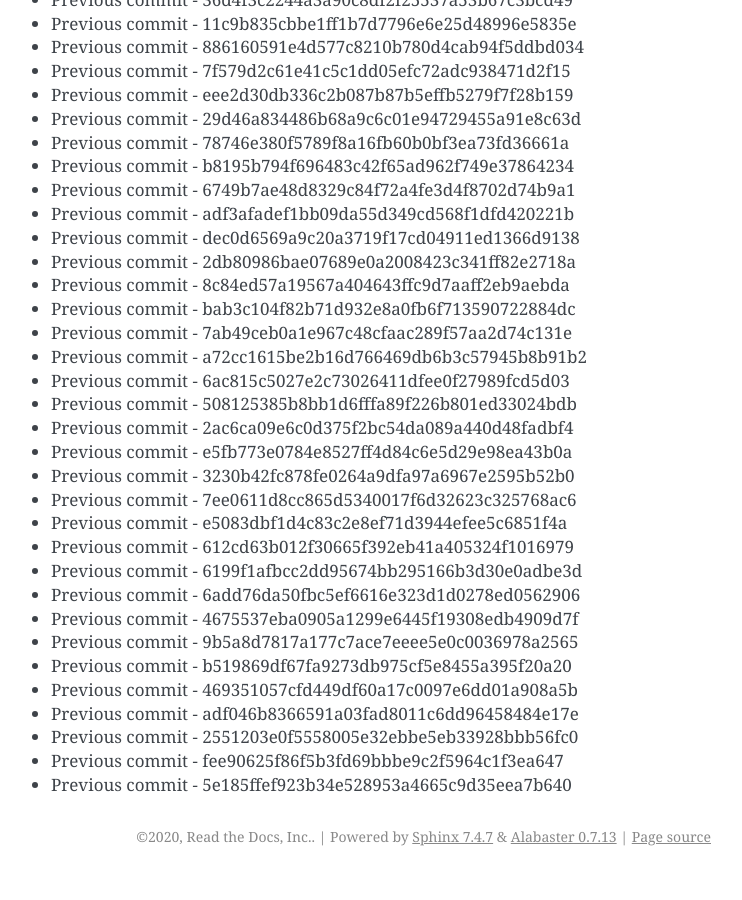
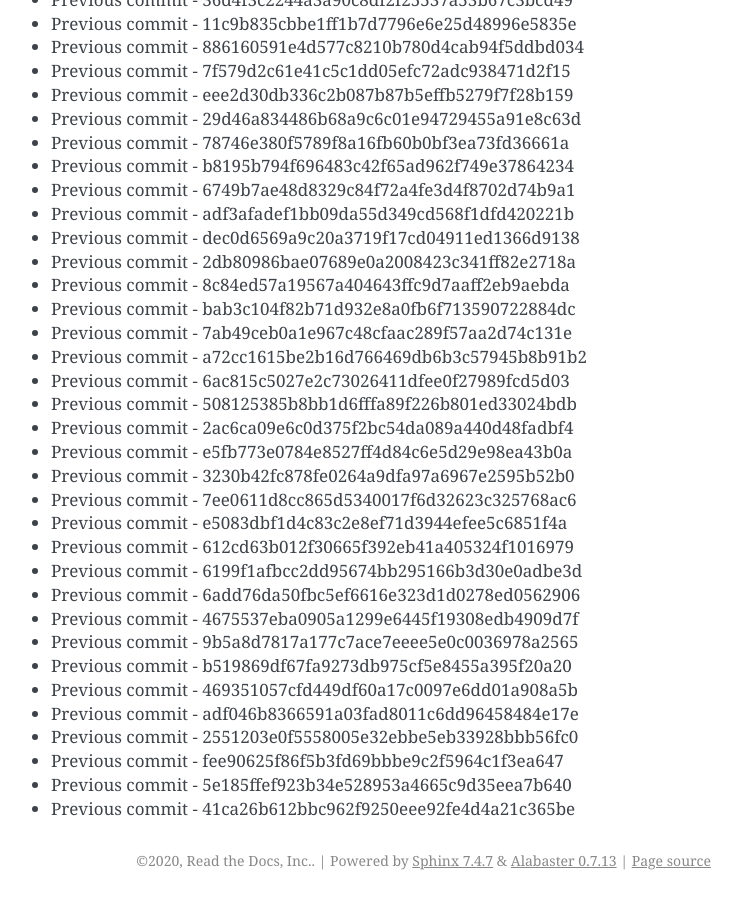
Before and after one commit to readthedocs/rtd-git-stresstest, a Sphinx documentation site: the page built from docs/updates.rst, in a window 1280 px wide and 900 px high, scrolled down 91655 px. Shown: the whole window, without its empty margins (399-1141 px from the left). Built offline with Sphinx 7.4.7, drawn with Linux system fonts in a browser that asks for light colours; before the commit the page ends 92531 px from its top, so only the background shows below that.

Commit message:
Generating commit from previous: 41ca26b612bbc962f9250eee92fe4d4a21c365be

```diff
--- a/docs/updates.rst
+++ b/docs/updates.rst
@@ -3883,3 +3883,4 @@ It can be tested for any performance characteristics.
 * Previous commit - 2551203e0f5558005e32ebbe5eb33928bbb56fc0
 * Previous commit - fee90625f86f5b3fd69bbbe9c2f5964c1f3ea647
 * Previous commit - 5e185ffef923b34e528953a4665c9d35eea7b640
+* Previous commit - 41ca26b612bbc962f9250eee92fe4d4a21c365be
```
